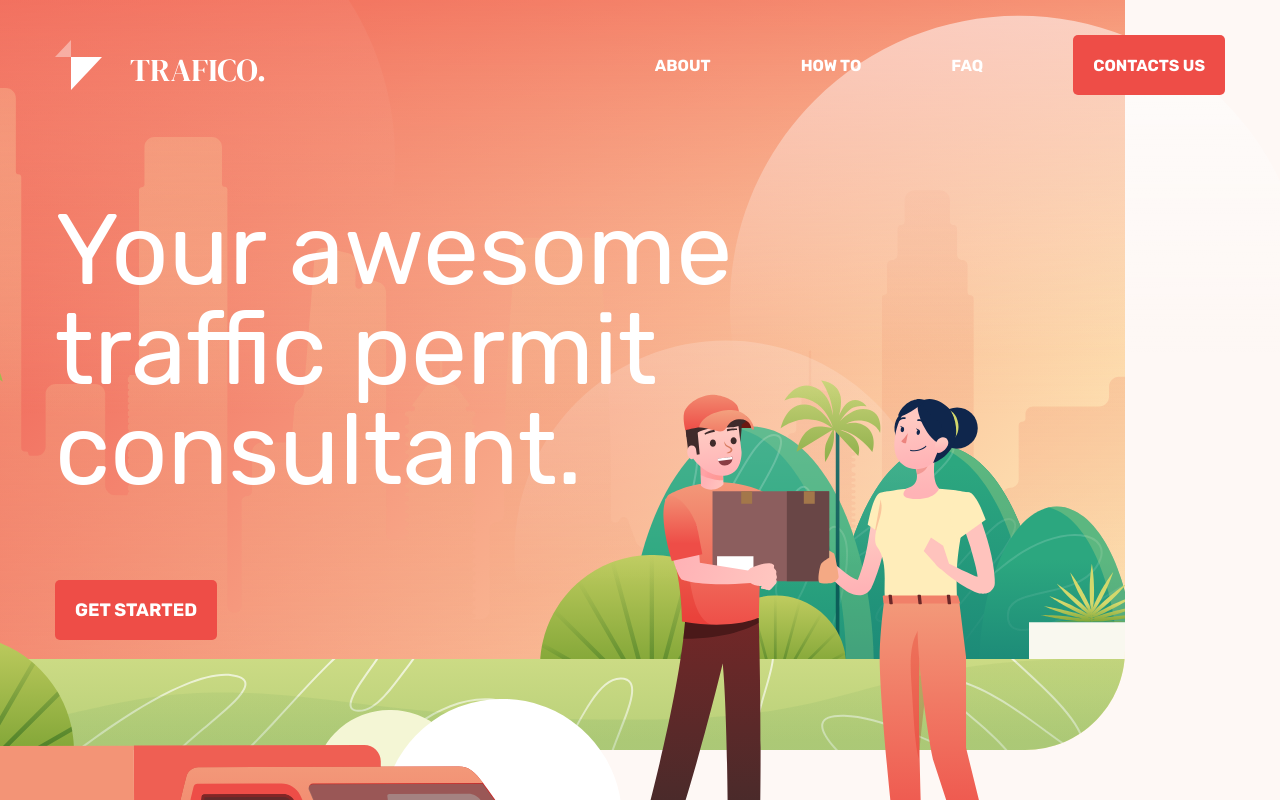
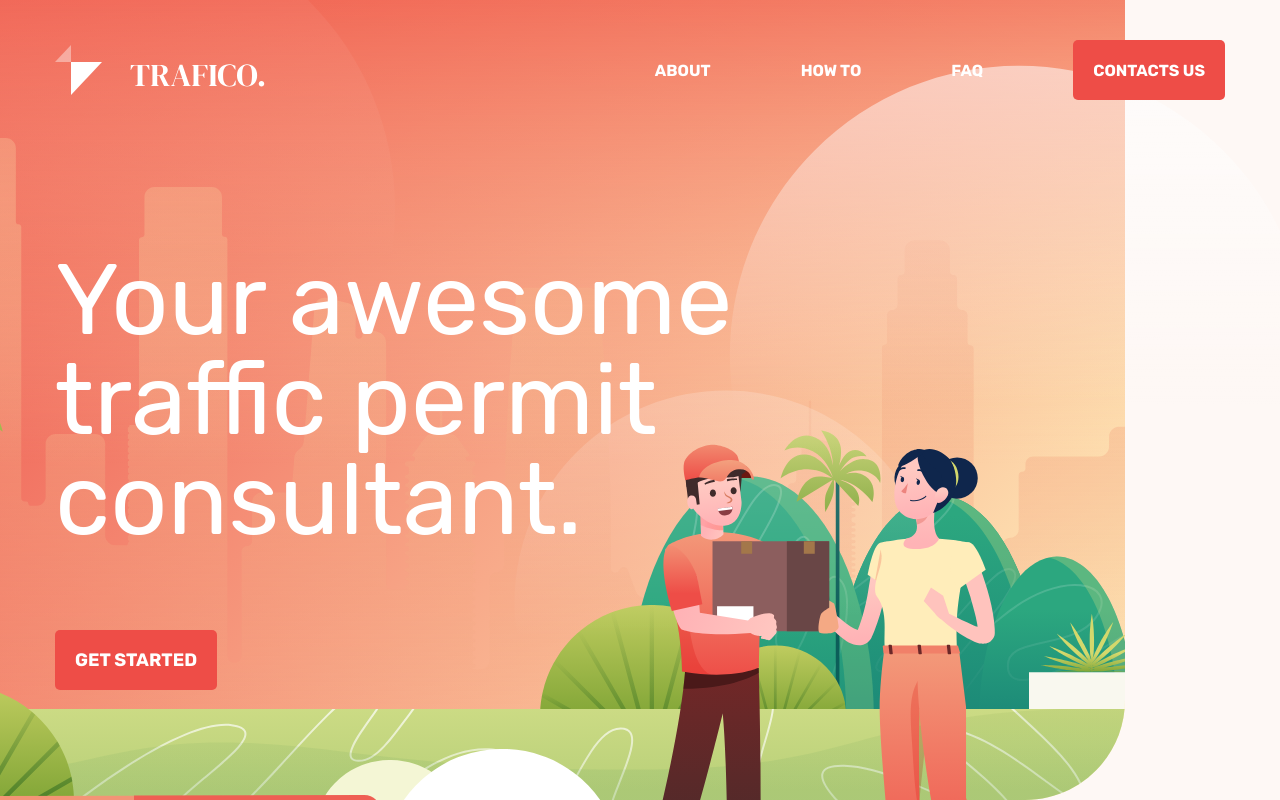
Before and after one commit to cool-hiya/trafico, a website: page src/pug/index.pug in a window 1280 px wide. Shown: the top 800 px of the page. Drawn offline with nearby package versions, Linux system fonts and the light colour scheme; files that its build step writes are made by us from their sources; files whose address does not match are found by name.

Commit message:
Fixed styles

```diff
--- a/src/sass/blocks/_menu.scss
+++ b/src/sass/blocks/_menu.scss
@@ -8,7 +8,6 @@
   &__list {
     display: flex;
     align-items: center;
-    height: 50px;
 
     @include reset-list;
   }
--- a/src/sass/blocks/_page-header.scss
+++ b/src/sass/blocks/_page-header.scss
@@ -1,7 +1,3 @@
 .page-header {
-  position: fixed;
-  top: 0;
-  width: 100%;
-  max-width: $bp-lg;
   padding: 40px 0;
 }
--- a/src/sass/blocks/_promo.scss
+++ b/src/sass/blocks/_promo.scss
@@ -1,7 +1,7 @@
 .promo {
   background: url("/img/content/truck.svg") no-repeat left -40px bottom 10px, url("/img/content/main-bg.svg") no-repeat top center;
   min-height: 1200px;
-  margin-top: -50px;
+  margin-top: -140px;
 
   &__content {
     @include centerer;
--- a/src/sass/common/_button.scss
+++ b/src/sass/common/_button.scss
@@ -11,6 +11,7 @@
   text-transform: uppercase;
   font-size: inherit;
   font-family: inherit;
+  cursor: pointer;
 
   &--primary {
     background-color: $primary;
```
Also changed, not shown: build/css/style.min.css.
